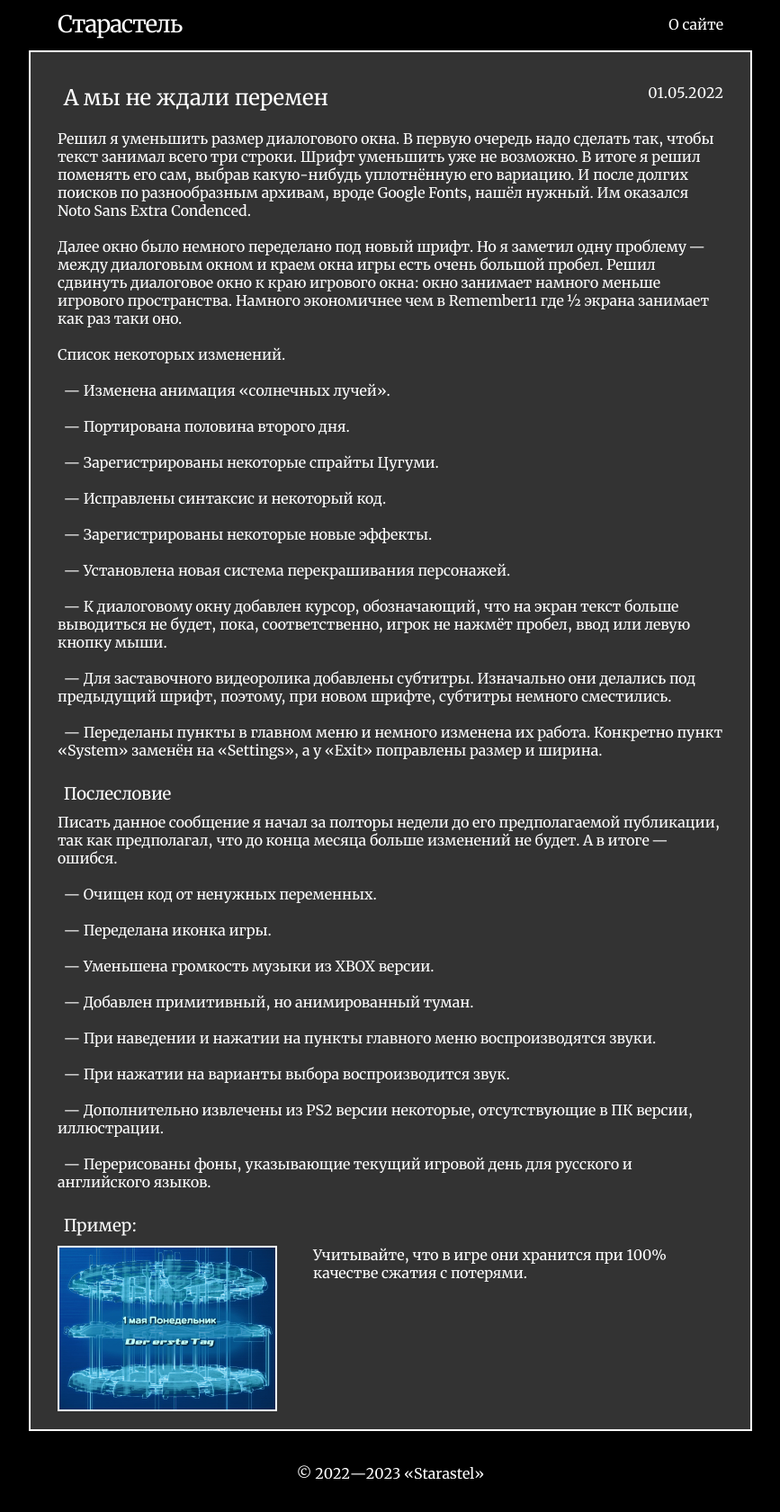
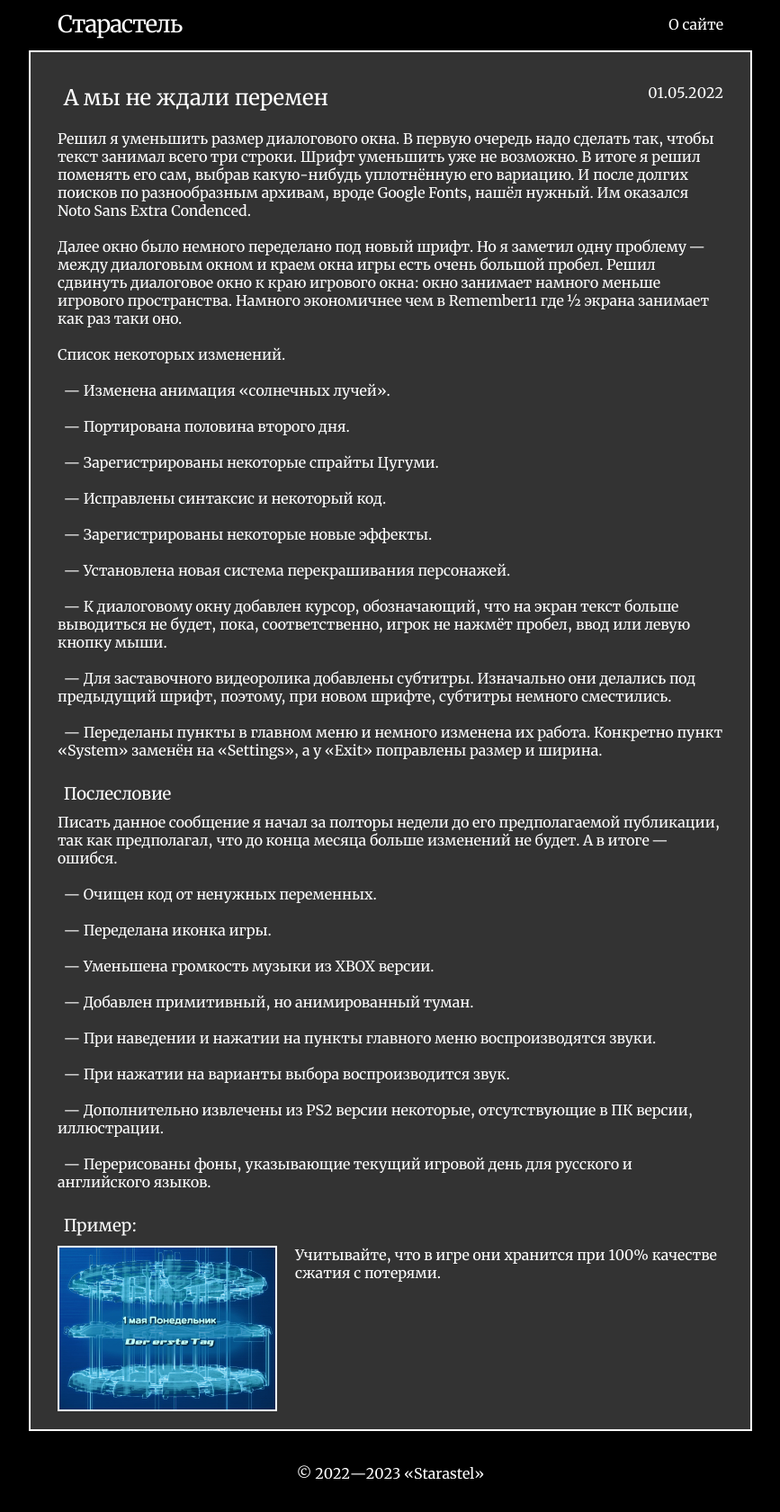
Before and after one commit to Starastel/stStarastel, a Jekyll site: the page built from _posts/2022-05-02-didnt-expect-any-changes.md, in a window 1280 px wide. Shown: the whole page at 90% size, without its empty margins (206-1073 px from the left). Built offline with Jekyll 4.4.1, drawn with Linux system fonts in a browser that asks for light colours.

Commit message:
Update main.scss

```diff
--- a/assets/main.scss
+++ b/assets/main.scss
@@ -108,8 +108,8 @@
 	border: 2px solid white;
 }
 
-.ir {float:right;margin-top:0;margin-left:30pt;}
-.il {float:left;margin-top:0;margin-right:30pt;}
+.ir {float:right;margin-top:0;margin-left:15pt;}
+.il {float:left;margin-top:0;margin-right:15pt;}
 
 figure > img {display: block;}
 
```
